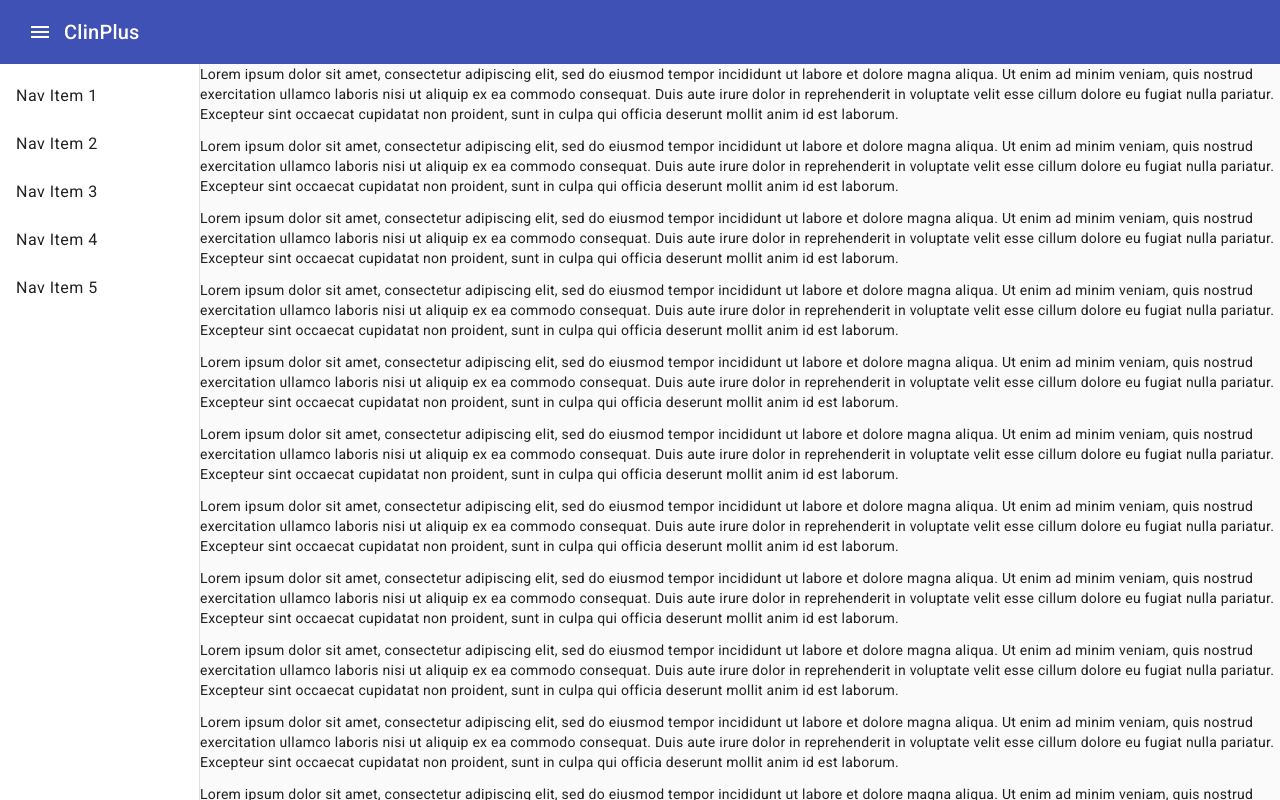
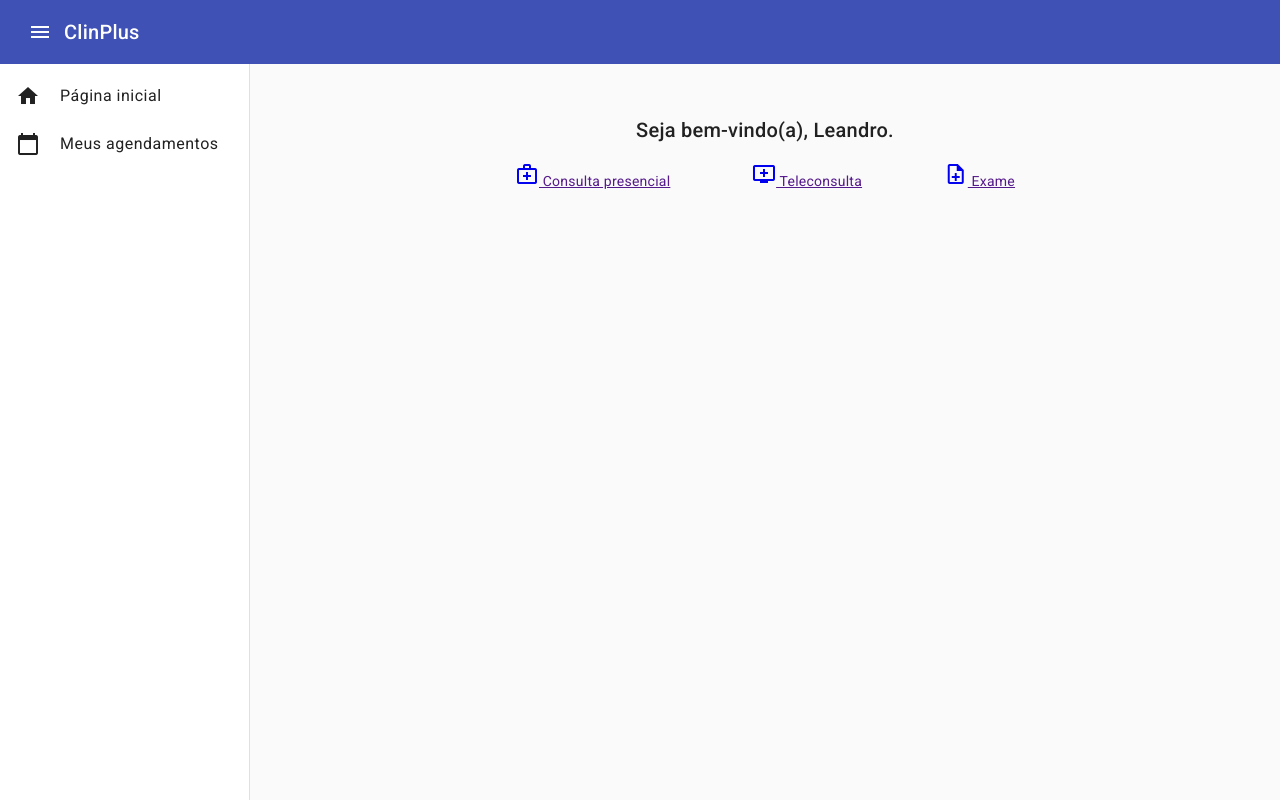
Before and after one commit to leandrosilvacampos/clinplus-front, an Angular app: page / in a window 1280 px wide. Built offline with nearby package versions, Linux system fonts and the light colour scheme.

Commit message:
feat: :construction: Componente da página inicial

```diff
--- a/src/app/app-routing.module.ts
+++ b/src/app/app-routing.module.ts
@@ -1,10 +1,21 @@
 import { NgModule } from '@angular/core';
 import { RouterModule, Routes } from '@angular/router';
+import { HomeComponent } from './components/home/home.component';
+import { MySchedulesComponent } from './components/my-schedules/my-schedules.component';
 
-const routes: Routes = [];
+const routes: Routes = [
+  {
+    path: '',
+    component: HomeComponent,
+  },
+  {
+    path: 'my-schedules',
+    component: MySchedulesComponent,
+  },
+];
 
 @NgModule({
   imports: [RouterModule.forRoot(routes)],
-  exports: [RouterModule]
+  exports: [RouterModule],
 })
-export class AppRoutingModule { }
+export class AppRoutingModule {}
--- a/src/app/app.component.html
+++ b/src/app/app.component.html
@@ -7,7 +7,7 @@
   </mat-toolbar>
 
   <mat-sidenav-container
-    class="app__sidenav"
+    class="app__sidenavContainer"
     [style.marginTop.px]="mobileQuery.matches ? 56 : 0"
   >
     <mat-sidenav
@@ -16,16 +16,19 @@
       [mode]="mobileQuery.matches ? 'over' : 'side'"
       [fixedInViewport]="mobileQuery.matches"
       fixedTopGap="56"
-    >
-      <mat-nav-list>
-        <a mat-list-item routerLink="." *ngFor="let nav of fillerNav">{{
-          nav
-        }}</a>
+      class="app__sidenavContainer__sidenav"
+      ><mat-nav-list>
+        <mat-list-item routerLink="/">
+          <mat-icon>home</mat-icon> Página inicial
+        </mat-list-item>
+        <mat-list-item routerLink="/my-schedules">
+          <mat-icon>calendar_today</mat-icon> Meus agendamentos
+        </mat-list-item>
       </mat-nav-list>
     </mat-sidenav>
 
     <mat-sidenav-content>
-      <p *ngFor="let content of fillerContent">{{ content }}</p>
+      <router-outlet></router-outlet>
     </mat-sidenav-content>
   </mat-sidenav-container>
 </div>
--- a/src/app/app.component.scss
+++ b/src/app/app.component.scss
@@ -14,18 +14,24 @@
   z-index: 2;
 }
 
-.app__sidenav {
+.app__sidenavContainer {
   /* When the sidenav is not fixed, stretch the sidenav container to fill the available space. This
        causes `<mat-sidenav-content>` to act as our scrolling element for desktop layouts. */
   flex: 1;
 }
 
-.isMobile .app__sidenav {
+.isMobile .app__sidenavContainer {
   /* When the sidenav is fixed, don't constrain the height of the sidenav container. This allows the
        `<body>` to be our scrolling element for mobile layouts. */
   flex: 1 0 auto;
 }
 
-mat-sidenav {
-  width: 200px;
+.app__sidenavContainer__sidenav {
+  width: 250px;
 }
+
+::ng-deep .mat-mdc-list-item-unscoped-content {
+  display: flex;
+  align-items: center;
+  gap: 20px;
+}
--- a/src/app/app.component.ts
+++ b/src/app/app.component.ts
@@ -13,16 +13,6 @@ export class AppComponent implements OnDestroy {
 
   fillerNav = Array.from({ length: 5 }, (_, i) => `Nav Item ${i + 1}`);
 
-  fillerContent = Array.from(
-    { length: 50 },
-    () =>
-      `Lorem ipsum dolor sit amet, consectetur adipiscing elit, sed do eiusmod tempor incididunt ut
-       labore et dolore magna aliqua. Ut enim ad minim veniam, quis nostrud exercitation ullamco
-       laboris nisi ut aliquip ex ea commodo consequat. Duis aute irure dolor in reprehenderit in
-       voluptate velit esse cillum dolore eu fugiat nulla pariatur. Excepteur sint occaecat
-       cupidatat non proident, sunt in culpa qui officia deserunt mollit anim id est laborum.`
-  );
-
   private _mobileQueryListener: () => void;
 
   constructor(changeDetectorRef: ChangeDetectorRef, media: MediaMatcher) {
--- a/src/app/app.module.ts
+++ b/src/app/app.module.ts
@@ -9,9 +9,11 @@ import { MatToolbarModule } from '@angular/material/toolbar';
 import { MatSidenavModule } from '@angular/material/sidenav';
 import { BrowserAnimationsModule } from '@angular/platform-browser/animations';
 import { MatListModule } from '@angular/material/list';
+import { HomeComponent } from './components/home/home.component';
+import { MySchedulesComponent } from './components/my-schedules/my-schedules.component';
 
 @NgModule({
-  declarations: [AppComponent],
+  declarations: [AppComponent, HomeComponent, MySchedulesComponent],
   imports: [
     BrowserModule,
     BrowserAnimationsModule,
--- /dev/null
+++ b/src/app/components/home/home.component.html
@@ -0,0 +1,18 @@
+<div class="home">
+  <h2 class="home__title">Seja bem-vindo(a), Leandro.</h2>
+
+  <div class="home__buttons">
+    <div class="home__buttons__container">
+      <a class="home__buttons__container__item" href="">
+        <mat-icon class="material-icons-outlined">medical_services</mat-icon>
+        Consulta presencial</a
+      >
+      <a class="home__buttons__container__item" href=""
+        ><mat-icon>add_to_queue</mat-icon> Teleconsulta</a
+      >
+      <a class="home__buttons__container__item" href=""
+        ><mat-icon class="material-icons-outlined">note_add</mat-icon> Exame</a
+      >
+    </div>
+  </div>
+</div>
--- /dev/null
+++ b/src/app/components/home/home.component.scss
@@ -0,0 +1,11 @@
+.home__title {
+  text-align: center;
+  margin-top: 50px;
+}
+
+.home__buttons__container {
+  display: flex;
+  justify-content: space-between;
+  margin: 0 auto;
+  max-width: 500px;
+}
--- /dev/null
+++ b/src/app/components/home/home.component.ts
@@ -0,0 +1,18 @@
+import { Component } from '@angular/core';
+
+@Component({
+  selector: 'app-home',
+  templateUrl: './home.component.html',
+  styleUrls: ['./home.component.scss'],
+})
+export class HomeComponent {
+  fillerContent = Array.from(
+    { length: 50 },
+    () =>
+      `Lorem ipsum dolor sit amet, consectetur adipiscing elit, sed do eiusmod tempor incididunt ut
+       labore et dolore magna aliqua. Ut enim ad minim veniam, quis nostrud exercitation ullamco
+       laboris nisi ut aliquip ex ea commodo consequat. Duis aute irure dolor in reprehenderit in
+       voluptate velit esse cillum dolore eu fugiat nulla pariatur. Excepteur sint occaecat
+       cupidatat non proident, sunt in culpa qui officia deserunt mollit anim id est laborum.`
+  );
+}
--- /dev/null
+++ b/src/app/components/my-schedules/my-schedules.component.html
@@ -0,0 +1 @@
+<p>my-schedules works!</p>
--- a/src/index.html
+++ b/src/index.html
@@ -1,14 +1,20 @@
-<!doctype html>
+<!DOCTYPE html>
 <html lang="en">
   <head>
-  <meta charset="utf-8">
+    <meta charset="utf-8" />
     <title>ClinPlus</title>
-  <base href="/">
-  <meta name="viewport" content="width=device-width, initial-scale=1">
-  <link rel="icon" type="image/x-icon" href="favicon.ico">
-  <link rel="preconnect" href="https://fonts.gstatic.com">
-  <link href="https://fonts.googleapis.com/css2?family=Roboto:wght@300;400;500&display=swap" rel="stylesheet">
-  <link href="https://fonts.googleapis.com/icon?family=Material+Icons" rel="stylesheet">
+    <base href="/" />
+    <meta name="viewport" content="width=device-width, initial-scale=1" />
+    <link rel="icon" type="image/x-icon" href="favicon.ico" />
+    <link rel="preconnect" href="https://fonts.gstatic.com" />
+    <link
+      href="https://fonts.googleapis.com/css2?family=Roboto:wght@300;400;500&display=swap"
+      rel="stylesheet"
+    />
+    <link
+      href="https://fonts.googleapis.com/css?family=Material+Icons|Material+Icons+Outlined|Material+Icons+Two+Tone|Material+Icons+Round|Material+Icons+Sharp"
+      rel="stylesheet"
+    />
   </head>
   <body class="mat-typography">
     <app-root></app-root>
```
Also changed, not shown: src/app/components/my-schedules/my-schedules.component.ts (added, +10 -0 lines), src/app/components/my-schedules/my-schedules.component.scss (added), 2 other files (tests, documents, lock files or other folders). Lines whose indentation alone changed are shown as unchanged.
